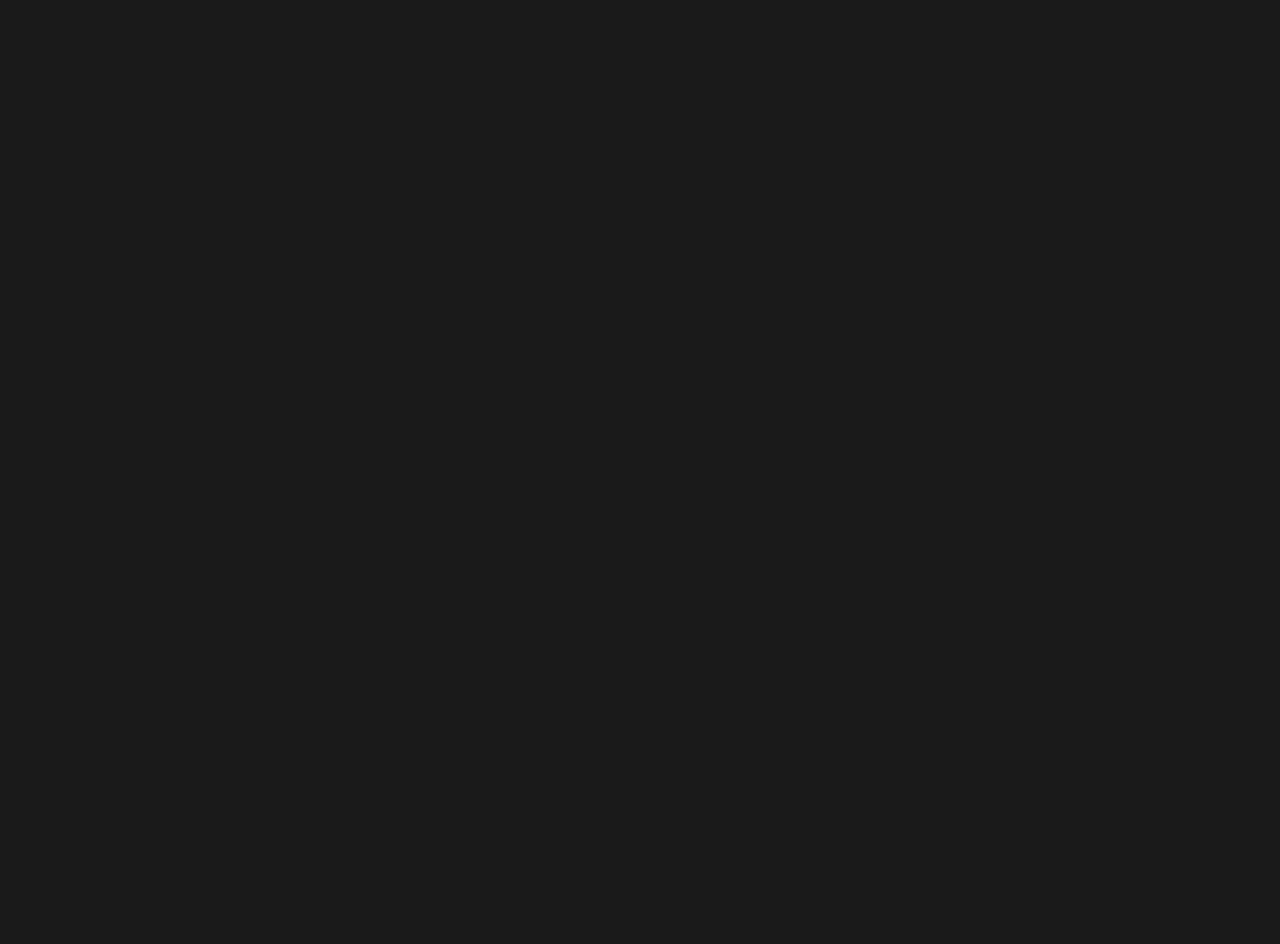
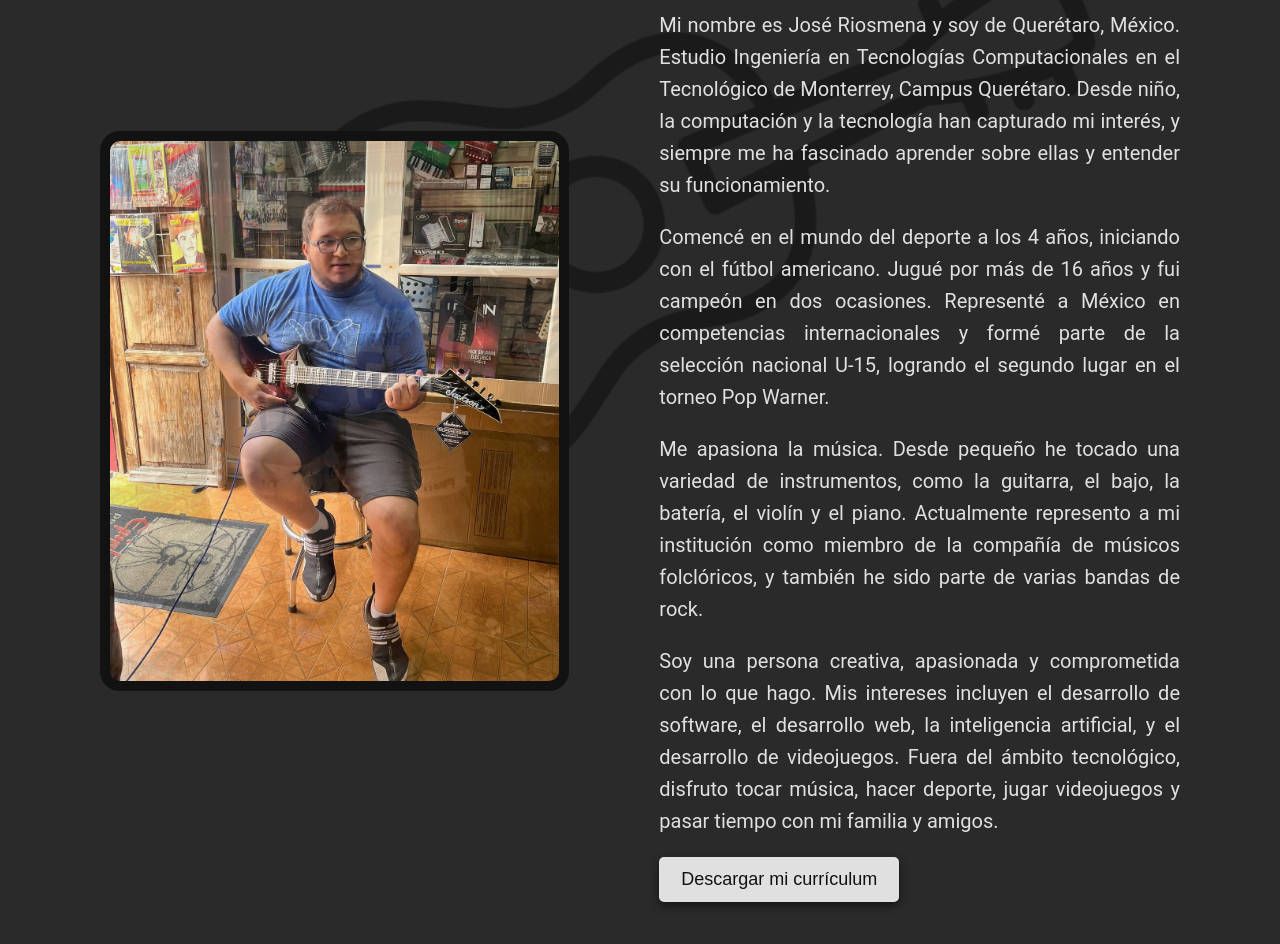
Before and after one commit to Riosmena/riosmena-website, a Next.js app: page /about in a window 1280 px wide. Shown: the part 180-1124 px from the top of the page. Before the commit the page ends 800 px from the top, so only its background shows below. Built offline with nearby package versions, Linux system fonts and the light colour scheme.

Commit message:
feat(about): Add full description to page

```diff
--- a/src/app/about/page.tsx
+++ b/src/app/about/page.tsx
@@ -1,9 +1,59 @@
-const About = () => {
-  return (
-    <div>
-      <h1>About</h1>
-    </div>
-  );
-};
+import Image from "next/image";
+import Typewriter from "../components/Typewriter";
+import ServiceCard from "../components/ServiceCard";
+import "./styles.css";
+
+const About = () => (
+  <div>
+    <Image
+      src="/images/icons/guitar.png"
+      alt="code icon"
+      width={700}
+      height={700}
+      className="bg-image"
+    />
+    <section id="about">
+      <div className="me-images"></div>
+      <div className="about-text">
+        <h2>Acerca de mí</h2>
+        <p>
+          Mi nombre es José Riosmena y soy de Querétaro, México. Estudio
+          Ingeniería en Tecnologías Computacionales en el Tecnológico de
+          Monterrey, Campus Querétaro. Desde niño, la computación y la
+          tecnología han capturado mi interés, y siempre me ha fascinado
+          aprender sobre ellas y entender su funcionamiento.
+        </p>
+        <p>
+          Comencé en el mundo del deporte a los 4 años, iniciando con el fútbol
+          americano. Jugué por más de 16 años y fui campeón en dos ocasiones.
+          Representé a México en competencias internacionales y formé parte de
+          la selección nacional U-15, logrando el segundo lugar en el torneo Pop
+          Warner.
+        </p>
+        <p>
+          Me apasiona la música. Desde pequeño he tocado una variedad de
+          instrumentos, como la guitarra, el bajo, la batería, el violín y el
+          piano. Actualmente represento a mi institución como miembro de la
+          compañía de músicos folclóricos, y también he sido parte de varias
+          bandas de rock.
+        </p>
+        <p>
+          Soy una persona creativa, apasionada y comprometida con lo que hago.
+          Mis intereses incluyen el desarrollo de software, el desarrollo web,
+          la inteligencia artificial, y el desarrollo de videojuegos. Fuera del
+          ámbito tecnológico, disfruto tocar música, hacer deporte, jugar
+          videojuegos y pasar tiempo con mi familia y amigos.
+        </p>
+        <div className="me-buttons">
+          <button>
+            <a href="/documents/cv.pdf" target="_blank" rel="noreferrer">
+              Descargar mi currículum
+            </a>
+          </button>
+        </div>
+      </div>
+    </section>
+  </div>
+);
 
 export default About;
--- /dev/null
+++ b/src/app/about/styles.css
@@ -0,0 +1,8 @@
+.bg-image {
+    position: fixed;
+    top: 20px;
+    z-index: 0;
+    opacity: 0.4;
+    left: 25%;
+    transform: rotate(20deg);
+  }
```
